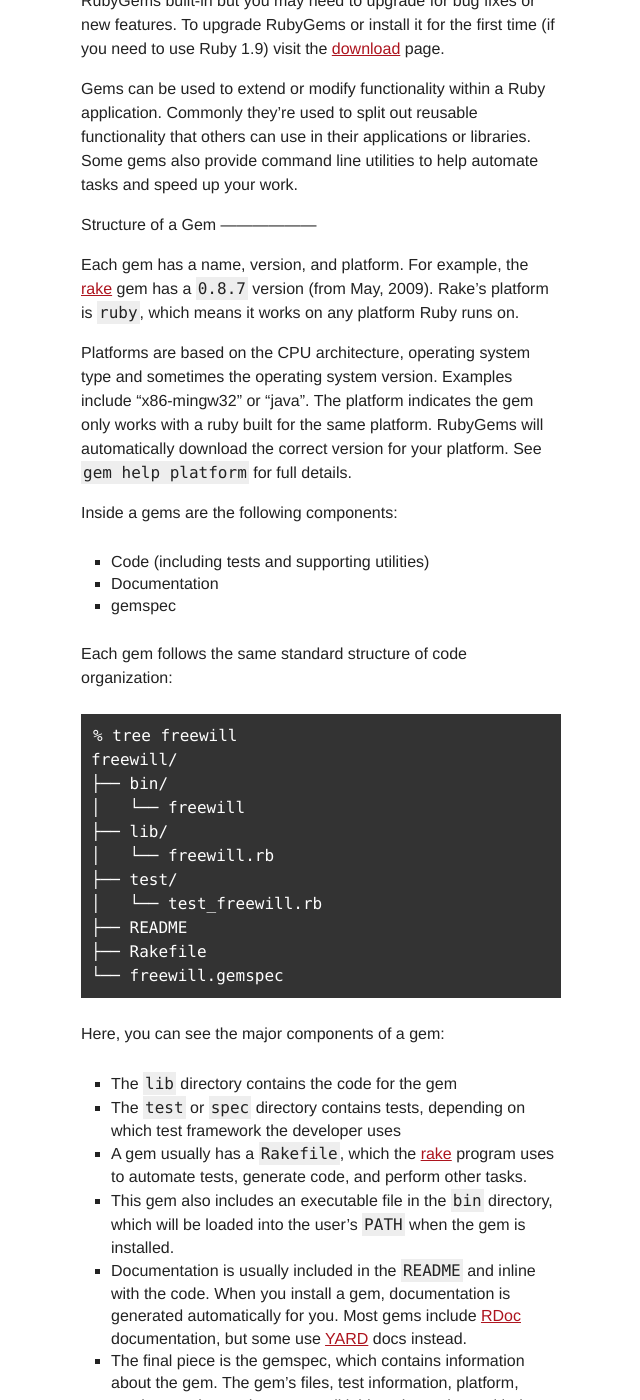
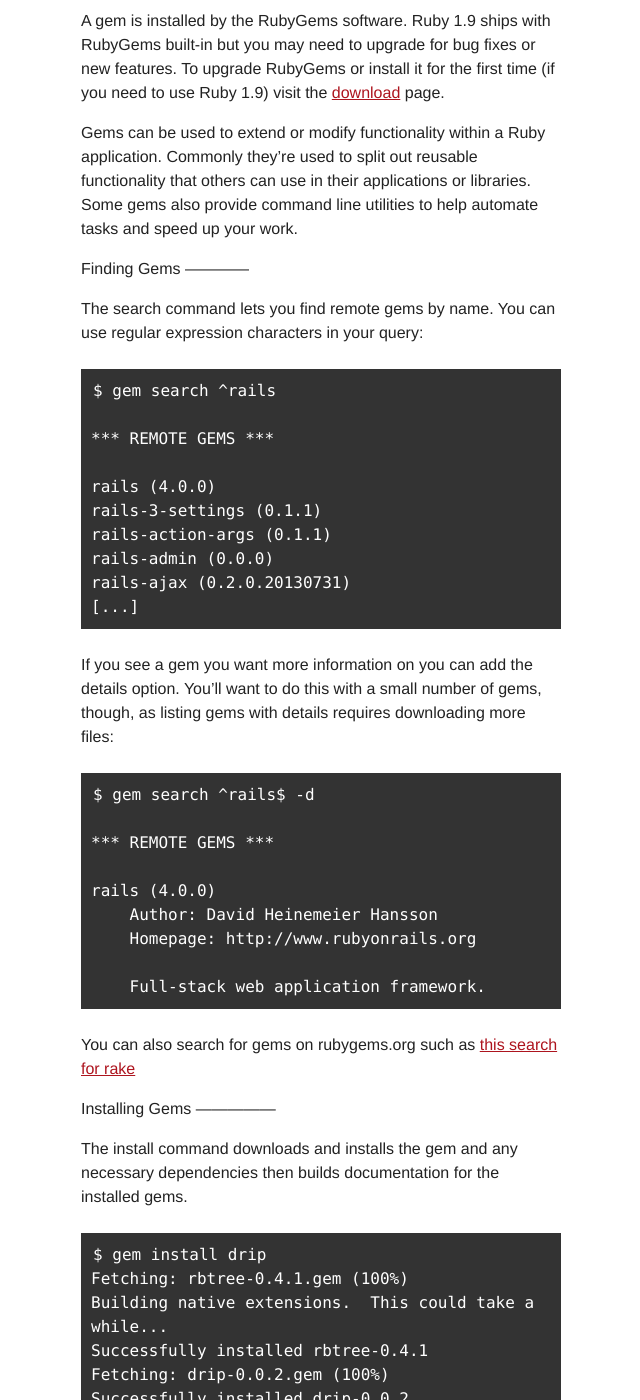
Before and after one commit to radar/guides, a Jekyll site: the page built from what-is-a-gem.md, in a window 1280 px wide and 1400 px high, scrolled down 591 px. Shown: the whole window, without its empty margins (319-959 px from the left). Built offline with Jekyll 4.4.1, drawn with Linux system fonts in a browser that asks for light colours; some of the changed text lies outside the part shown.

Commit message:
Add sections for finding and installing gems

```diff
--- a/what-is-a-gem.md
+++ b/what-is-a-gem.md
@@ -8,6 +8,8 @@ next: /make-your-own-gem
 Learn what a gem can do for your Ruby applications, and what's inside of one.
 
 * [Introduction](#introduction)
+* [Finding Gems](#finding)
+* [Installing Gems](#installing)
 * [Structure of a Gem](#structure)
 * [Requiring code](#requiring)
 * [The Gemspec](#gemspec)
@@ -29,6 +31,120 @@ Gems can be used to extend or modify functionality within a Ruby application.
 Commonly they're used to split out reusable functionality that others can use
 in their applications or libraries.  Some gems also provide command line
 utilities to help automate tasks and speed up your work.
+
+<a id="finding"> </a>
+Finding Gems
+------------
+
+The search command lets you find remote gems by name.  You can use regular
+expression characters in your query:
+
+    $ gem search ^rails
+
+    *** REMOTE GEMS ***
+
+    rails (4.0.0)
+    rails-3-settings (0.1.1)
+    rails-action-args (0.1.1)
+    rails-admin (0.0.0)
+    rails-ajax (0.2.0.20130731)
+    [...]
+
+If you see a gem you want more information on you can add the details option.
+You'll want to do this with a small number of gems, though, as listing gems
+with details requires downloading more files:
+
+    $ gem search ^rails$ -d
+
+    *** REMOTE GEMS ***
+
+    rails (4.0.0)
+        Author: David Heinemeier Hansson
+        Homepage: http://www.rubyonrails.org
+
+        Full-stack web application framework.
+
+You can also search for gems on rubygems.org such as [this search for
+rake](https://rubygems.org/search?utf8=✓&query=rake)
+
+<a id="installing"> </a>
+Installing Gems
+---------------
+
+The install command downloads and installs the gem and any necessary
+dependencies then builds documentation for the installed gems.
+
+    $ gem install drip
+    Fetching: rbtree-0.4.1.gem (100%)
+    Building native extensions.  This could take a while...
+    Successfully installed rbtree-0.4.1
+    Fetching: drip-0.0.2.gem (100%)
+    Successfully installed drip-0.0.2
+    Parsing documentation for rbtree-0.4.1
+    Installing ri documentation for rbtree-0.4.1
+    Parsing documentation for drip-0.0.2
+    Installing ri documentation for drip-0.0.2
+    Done installing documentation for rbtree, drip after 0 seconds
+    2 gems installed
+
+You can list your locally installed gems:
+
+    $ gem list
+
+    *** LOCAL GEMS ***
+
+    bigdecimal (1.2.0)
+    drip (0.0.2)
+    io-console (0.4.2)
+    json (1.7.7)
+    minitest (4.3.2)
+    psych (2.0.0)
+    rake (0.9.6)
+    rbtree (0.4.1)
+    rdoc (4.0.0)
+    test-unit (2.0.0.0)
+
+(Ruby ships with some gems by default, bigdecimal, io-console, json, minitest,
+psych, rake, rdoc, test-unit for ruby 2.0.0).
+
+You can view the documentation for your installed gems with `ri`:
+
+    $ ri RBTree
+    RBTree < MultiRBTree
+
+    (from gem rbtree-0.4.0)
+    -------------------------------------------
+    A sorted associative collection that cannot
+    contain duplicate keys. RBTree is a
+    subclass of MultiRBTree.
+    -------------------------------------------
+
+You can view the documentation for your installed gems in your browser with
+the server command:
+
+    $ gem server
+    Server started at http://0.0.0.0:8808
+    Server started at http://[::]:8808
+
+You can access the documentation at `http://localhost:8808`
+
+You can uninstall gems with the uninstall command.
+
+    $ gem uninstall drip
+    Successfully uninstalled drip-0.0.2
+
+If you uninstall a dependency of a gem RubyGems will ask you for confirmation.
+
+    $ gem uninstall rbtree
+
+    You have requested to uninstall the gem:
+    	rbtree-0.4.1
+
+    drip-0.0.2 depends on rbtree (>= 0)
+    If you remove this gem, these dependencies will not be met.
+    Continue with Uninstall? [yN]  n
+    ERROR:  While executing gem ... (Gem::DependencyRemovalException)
+        Uninstallation aborted due to dependent gem(s)
 
 <a id="structure"> </a>
 Structure of a Gem
```
